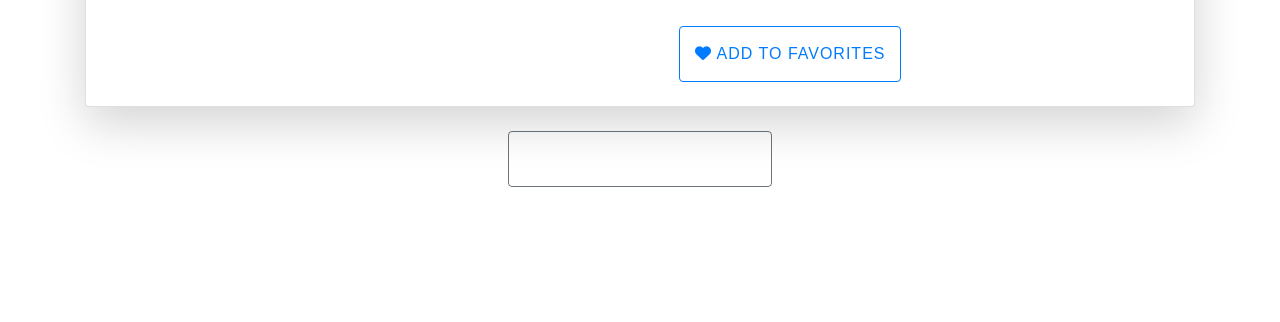
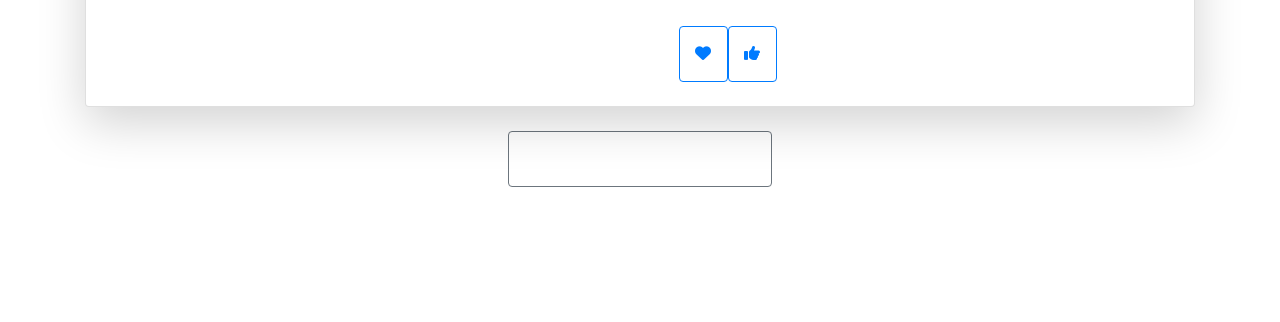
Before and after one commit to ci-sumi/neethus-travel-desk, a Django app: template core/accounts/templates/destination_detail.html in a window 1280 px wide. Shown: the part 241-563 px from the top of the page. Run offline with Django 5.2, Linux system fonts and the light colour scheme; the template is opened without the code that fills it, so the values that code supplies are empty; some libraries are stand-ins or nearby versions.

Commit message:
Add thumbs-up (like) button to destination detail page

```diff
--- a/core/accounts/templates/destination_detail.html
+++ b/core/accounts/templates/destination_detail.html
@@ -40,9 +40,17 @@
                     <!-- Add favorite icon (if desired) -->
                     <div class="d-flex justify-content-start">
                         <button class="btn btn-outline-primary">
-                            <i class="fas fa-heart"></i> Add to Favorites
+                            <i class="fas fa-heart"></i>
                         </button>
+
+
+                        <div class="d-flex justify-content-start">
+                            <button class="btn btn-outline-primary">
+                                <i class="fas fa-thumbs-up"></i>
+                            </button>
+                        </div>
                     </div>
+
                 </div>
             </div>
         </div>
```
